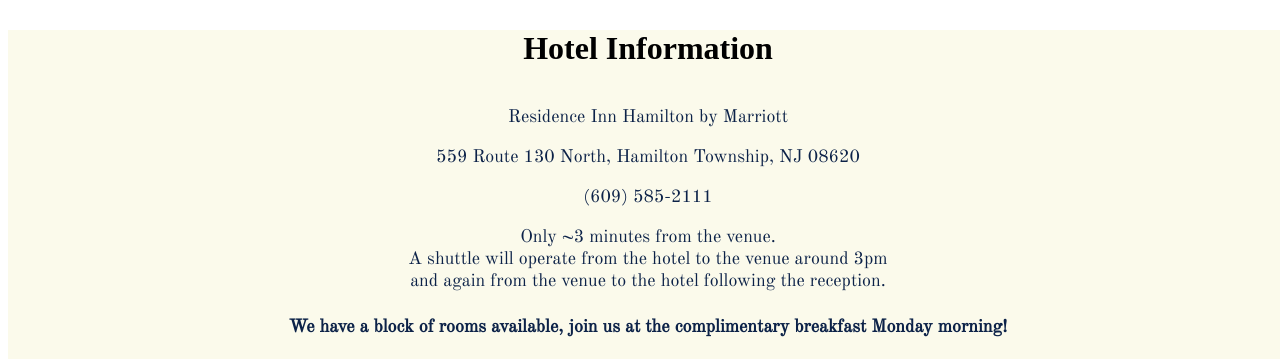
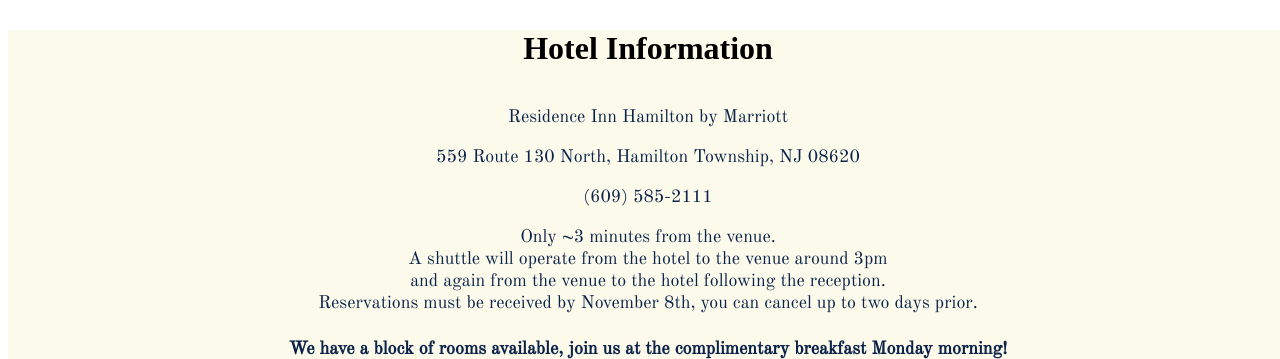
Before and after one commit to jimmytimmons/WeddingSite, a Gatsby site: page /hotel in a window 1280 px wide. Shown: the top 359 px of the page. Built offline with nearby package versions, Linux system fonts and the light colour scheme; Gatsby itself is replaced by a stand-in of ours.

Commit message:
update hotel info

```diff
--- a/src/pages/hotel.js
+++ b/src/pages/hotel.js
@@ -45,7 +45,8 @@
                             <p>
                                 {`Only ~3 minutes from the venue.`}<br/>
                                 {`A shuttle will operate from the hotel to the venue around 3pm`}<br/>
-                                {`and again from the venue to the hotel following the reception.`}
+                                {`and again from the venue to the hotel following the reception.`}<br/>
+                                {"Reservations must be received by November 8th, you can cancel up to two days prior."}
                             </p>
                             <h4><b>{`We have a block of rooms available, join us at the complimentary breakfast Monday morning!`}</b></h4>
                             <div
```
